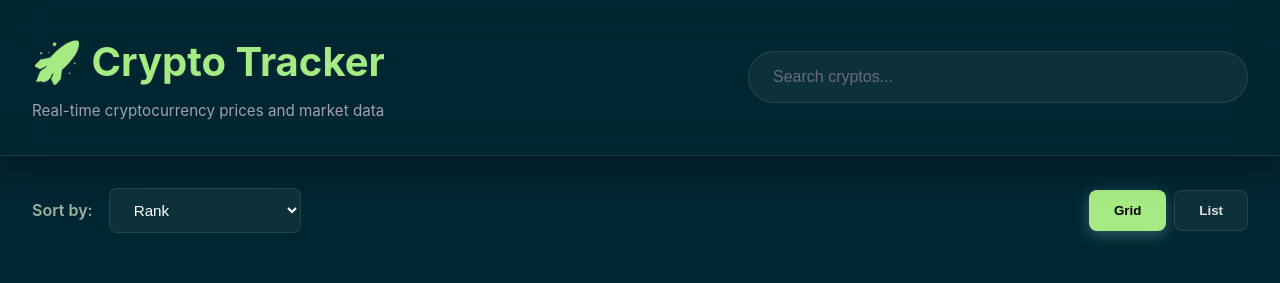
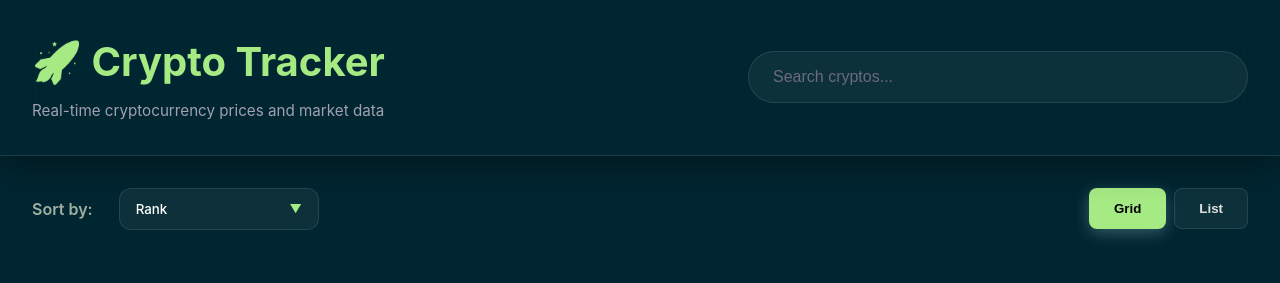
Before and after one commit to valentinowilly/crypto-tracker-website, a React (Vite) app: page / in a window 1280 px wide. Shown: the top 283 px of the page. Built offline with nearby package versions, Linux system fonts and the light colour scheme.

Commit message:
add dropdown

```diff
--- a/src/api/coinGecko.js
+++ b/src/api/coinGecko.js
@@ -2,7 +2,7 @@ const BASE_URL = "https://api.coingecko.com/api/v3";
 
 export const fetchCryptos = async () => {
   const response = await fetch(
-    `${BASE_URL}/coins/markets?vs_currency=usd&order=market_cap_desc&per_page=100&page=1&sparkline=false`
+    `${BASE_URL}/coins/markets?vs_currency=usd&order=market_cap_desc&per_page=100&page=1&sparkline=false`,
   );
 
   if (!response.ok) {
@@ -14,7 +14,7 @@ export const fetchCryptos = async () => {
 
 export const fetchCoinData = async (id) => {
   const response = await fetch(
-    `${BASE_URL}/coins/${id}?localization=false&tickers=false&market_data=true&community_data=false&developer_data=false&sparkline=false`
+    `${BASE_URL}/coins/${id}?localization=false&tickers=false&market_data=true&community_data=false&developer_data=false&sparkline=false`,
   );
 
   if (!response.ok) {
@@ -26,7 +26,7 @@ export const fetchCoinData = async (id) => {
 
 export const fetchChartData = async (id) => {
   const response = await fetch(
-    `${BASE_URL}/coins/${id}/market_chart?vs_currency=usd&days=7`
+    `${BASE_URL}/coins/${id}/market_chart?vs_currency=usd&days=7`,
   );
   if (!response.ok) {
     throw new Error("Failed to fetch chart data");
--- /dev/null
+++ b/src/components/Dropdown.jsx
@@ -0,0 +1,55 @@
+import { useState, useRef, useEffect } from "react";
+
+export const Dropdown = ({ options, value, onChange }) => {
+  const [isOpen, setIsOpen] = useState(false);
+  const dropdownRef = useRef(null);
+
+  // Tutup dropdown jika klik di luar
+  useEffect(() => {
+    const handleClickOutside = (event) => {
+      if (dropdownRef.current && !dropdownRef.current.contains(event.target)) {
+        setIsOpen(false);
+      }
+    };
+    document.addEventListener("mousedown", handleClickOutside);
+    return () => document.removeEventListener("mousedown", handleClickOutside);
+  }, []);
+
+  const handleSelect = (val) => {
+    onChange(val);
+    setIsOpen(false);
+  };
+
+  // Cari label dari value yang sedang aktif
+  const selectedLabel =
+    options.find((opt) => opt.value === value)?.label || "Select";
+
+  return (
+    <div className="custom-dropdown" ref={dropdownRef}>
+      {/* Tombol Trigger */}
+      <button
+        className={`dropdown-trigger ${isOpen ? "open" : ""}`}
+        onClick={() => setIsOpen(!isOpen)}
+      >
+        <span>{selectedLabel}</span>
+        <span className="arrow">▼</span>
+      </button>
+
+      {/* Daftar Menu */}
+      {isOpen && (
+        <div className="dropdown-menu">
+          {options.map((option) => (
+            <div
+              key={option.value}
+              className={`dropdown-item ${value === option.value ? "active" : ""}`}
+              onClick={() => handleSelect(option.value)}
+            >
+              {option.label}
+              {value === option.value && <span className="check">✔</span>}
+            </div>
+          ))}
+        </div>
+      )}
+    </div>
+  );
+};
--- a/src/index.css
+++ b/src/index.css
@@ -630,3 +630,91 @@ body {
     grid-template-columns: 1fr;
   }
 }
+
+/* --- Custom Dropdown Styles --- */
+.custom-dropdown {
+  position: relative;
+  width: 200px;
+  z-index: 50;
+}
+
+.dropdown-trigger {
+  width: 100%;
+  padding: 0.75rem 1rem;
+  background: rgba(255, 255, 255, 0.05);
+  border: 1px solid rgba(255, 255, 255, 0.1);
+  border-radius: 12px;
+  color: #fff;
+  display: flex;
+  justify-content: space-between;
+  align-items: center;
+  cursor: pointer;
+  transition: all 0.3s ease;
+  backdrop-filter: blur(10px);
+  font-family: inherit;
+  font-weight: 500;
+}
+
+.dropdown-trigger:hover {
+  background: rgba(255, 255, 255, 0.1);
+  border-color: rgba(166, 234, 132, 0.5); /* Warna hijau neon */
+}
+
+.dropdown-trigger .arrow {
+  font-size: 0.75rem;
+  transition: transform 0.3s ease;
+  color: #a6ea84;
+}
+
+.dropdown-trigger.open .arrow {
+  transform: rotate(180deg);
+}
+
+.dropdown-menu {
+  position: absolute;
+  top: 110%; /* Muncul sedikit di bawah tombol */
+  left: 0;
+  right: 0;
+  background: #002631; /* Warna background utama aplikasi */
+  border: 1px solid rgba(255, 255, 255, 0.1);
+  border-radius: 12px;
+  box-shadow: 0 10px 40px rgba(0, 0, 0, 0.5);
+  overflow: hidden;
+  animation: slideDown 0.2s ease-out;
+}
+
+.dropdown-item {
+  padding: 0.75rem 1rem;
+  cursor: pointer;
+  color: #a0a0b0;
+  transition: all 0.2s;
+  display: flex;
+  justify-content: space-between;
+  align-items: center;
+}
+
+.dropdown-item:hover {
+  background: rgba(166, 234, 132, 0.1);
+  color: #fff;
+}
+
+.dropdown-item.active {
+  color: #a6ea84;
+  background: rgba(166, 234, 132, 0.05);
+  font-weight: 600;
+}
+
+.check {
+  font-size: 0.8rem;
+}
+
+@keyframes slideDown {
+  from {
+    opacity: 0;
+    transform: translateY(-10px);
+  }
+  to {
+    opacity: 1;
+    transform: translateY(0);
+  }
+}
--- a/src/pages/Home.jsx
+++ b/src/pages/Home.jsx
@@ -1,6 +1,7 @@
 import { useEffect, useState } from "react";
 import { fetchCryptos } from "../api/coinGecko";
 import { CryptoCard } from "../components/CryptoCard";
+import { Dropdown } from "../components/dropdown";
 export const Home = () => {
   const [cryptoList, setCryptoList] = useState([]);
   const [filteredList, setFilteredList] = useState([]);
@@ -8,6 +9,15 @@ export const Home = () => {
   const [viewMode, setViewMode] = useState("grid");
   const [sortBy, setSortBy] = useState("market_cap_rank");
   const [searchQuery, setSearchQuery] = useState("");
+
+  const sortOptions = [
+    { label: "Rank", value: "market_cap_rank" },
+    { label: "Name", value: "name" },
+    { label: "Price (Low to High)", value: "price" },
+    { label: "Price (High to Low)", value: "price_desc" },
+    { label: "24h Change", value: "change" },
+    { label: "Market Cap", value: "market_cap" },
+  ];
 
   useEffect(() => {
     const interval = setInterval(fetchCryptoData, 60000);
@@ -78,15 +88,13 @@ export const Home = () => {
       </header>
       <div className="controls">
         <div className="filter-group">
-          <label>Sort by:</label>
-          <select value={sortBy} onChange={(e) => setSortBy(e.target.value)}>
-            <option value="market_cap_rank">Rank</option>
-            <option value="name">Name</option>
-            <option value="price">Price (Low to High)</option>
-            <option value="price_desc">Price (High to Low)</option>
-            <option value="change">24h Change</option>
-            <option value="market_cap">Market Cap</option>
-          </select>
+          <label style={{ marginRight: "10px" }}>Sort by:</label>
+
+          <Dropdown
+            options={sortOptions}
+            value={sortBy}
+            onChange={(val) => setSortBy(val)}
+          />
         </div>
         <div className="view-toggle">
           <button
```
